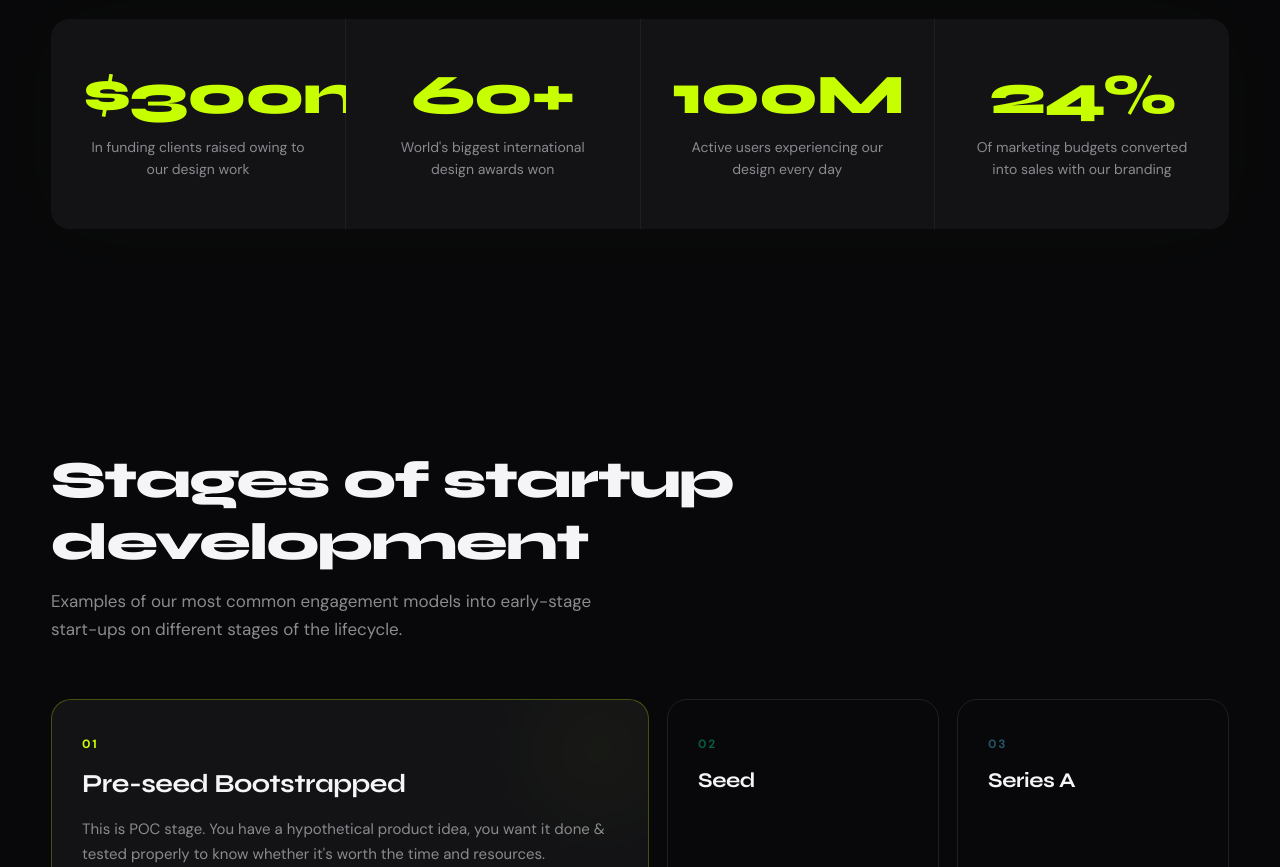
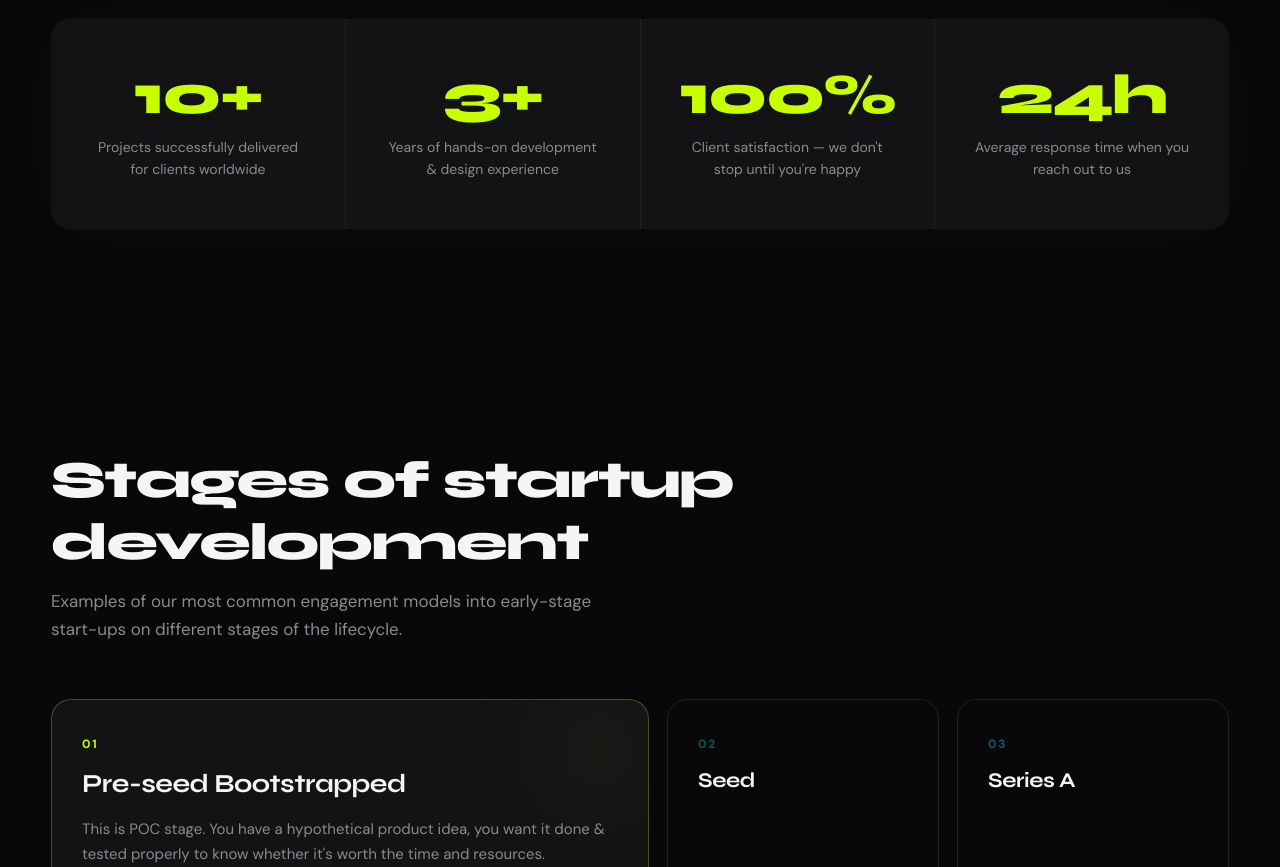
Before and after one commit to umar2334/ezysantz-solution, a Next.js app: page / in a window 1280 px wide. Shown: the part 940-1807 px from the top of the page. Built offline with nearby package versions, Linux system fonts and the light colour scheme.

Commit message:
fix: update stats to reflect new company accurately

```diff
--- a/components/sections/Stats.jsx
+++ b/components/sections/Stats.jsx
@@ -3,10 +3,10 @@ import { tokens } from "@/styles/tokens";
 import { useInView, useCounter } from "@/hooks";
 
 const STATS = [
-  { num: 300, prefix: "$", suffix: "m", label: "In funding clients raised owing to our design work" },
-  { num: 60, prefix: "", suffix: "+", label: "World's biggest international design awards won" },
-  { num: 100, prefix: "", suffix: "M", label: "Active users experiencing our design every day" },
-  { num: 24, prefix: "", suffix: "%", label: "Of marketing budgets converted into sales with our branding" },
+  { num: 10, prefix: "", suffix: "+", label: "Projects successfully delivered for clients worldwide" },
+  { num: 3, prefix: "", suffix: "+", label: "Years of hands-on development & design experience" },
+  { num: 100, prefix: "", suffix: "%", label: "Client satisfaction — we don't stop until you're happy" },
+  { num: 24, prefix: "", suffix: "h", label: "Average response time when you reach out to us" },
 ];
 
 function StatItem({ stat, index, visible }) {
```
